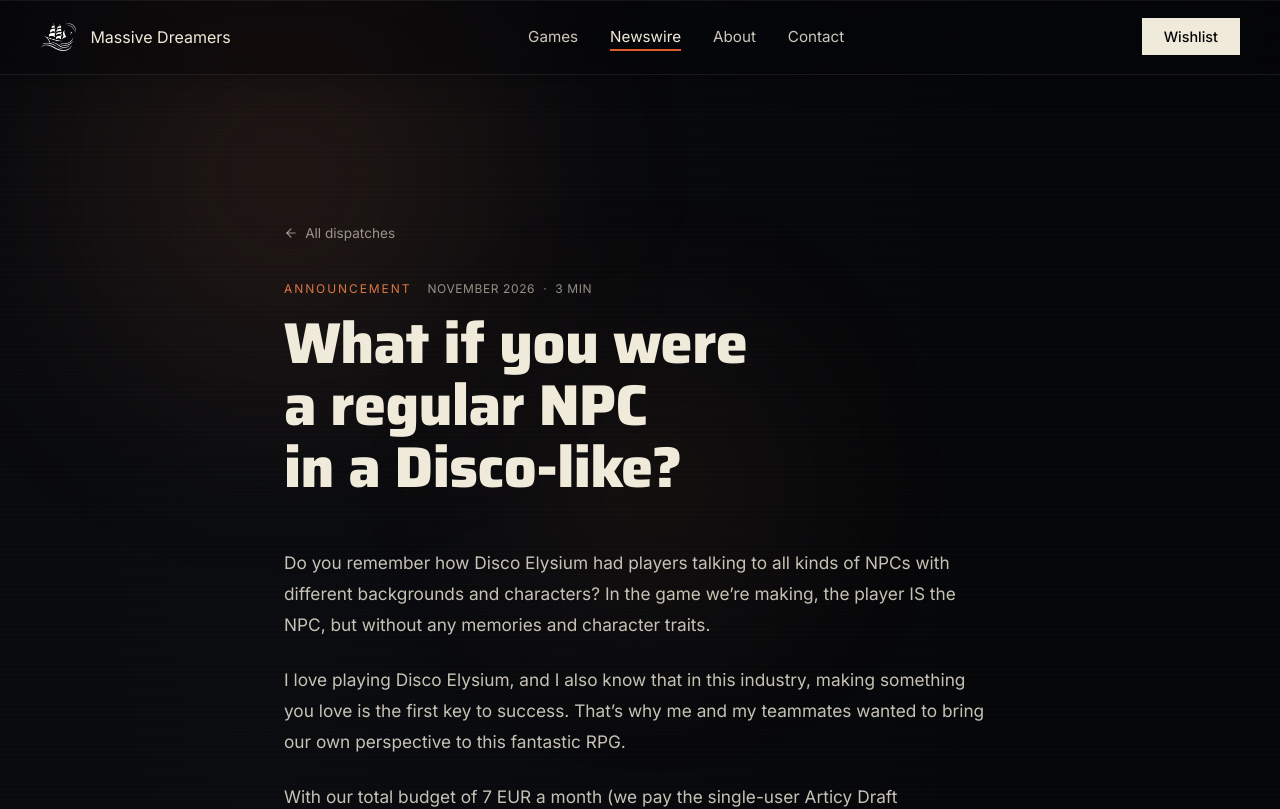
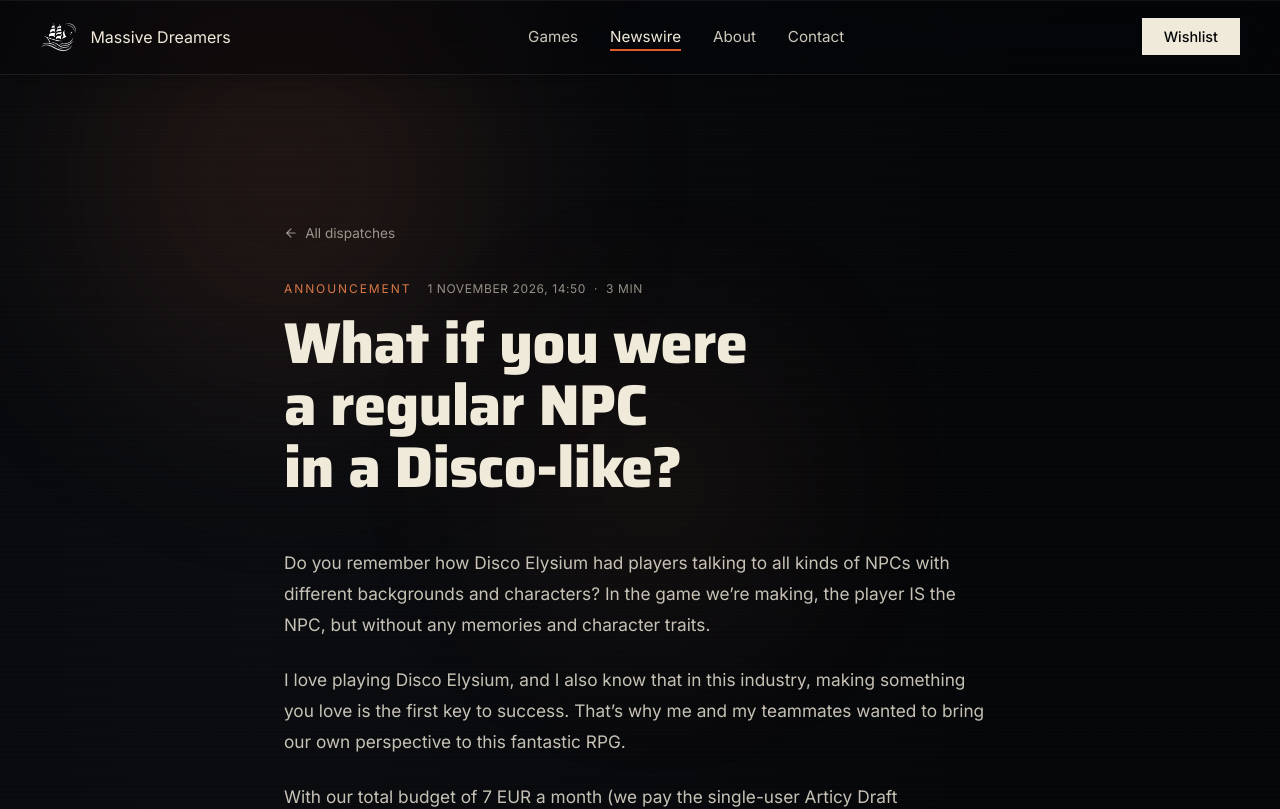
Before and after one commit to Massive-Dreamers/web-app, a React (Vite) app: page /news/regular-npc-in-a-disco-like in a window 1280 px wide. Shown: the top 809 px of the page. Built offline with nearby package versions, Linux system fonts and the light colour scheme.

Commit message:
dates added for articles

```diff
--- a/src/data/dispatches.ts
+++ b/src/data/dispatches.ts
@@ -1,7 +1,7 @@
 import roomsImg from '../assets/rooms.png';
 
-export type NewsCategory = 'announcement' | 'devlog' | 'design';
-export type NewsCategoryLabel = 'Announcement' | 'Devlog' | 'Design Diary';
+export type NewsCategory = 'announcement' | 'devlog' | 'design' | 'tech';
+export type NewsCategoryLabel = 'Announcement' | 'Devlog' | 'Design Diary' | 'Tech';
 
 // One piece of an article body, rendered in order on the article page.
 export type DispatchBlock =
@@ -16,7 +16,8 @@ export interface Dispatch {
   title: string;
   category: NewsCategoryLabel;
   categoryKey: NewsCategory;
-  date: string;
+  // When the article went live, as ISO 8601 with the studio's offset (Baku, +04:00).
+  publishedAt: string;
   readTime: string;
   excerpt: string;
   image: string;
@@ -34,7 +35,7 @@ export const dispatches: Dispatch[] = [
     title: 'What if you were a regular NPC in a Disco-like?',
     category: 'Announcement',
     categoryKey: 'announcement',
-    date: 'November 2026',
+    publishedAt: '2026-11-01T18:50:00+04:00',
     readTime: '3 min',
     excerpt:
       'In Mind Your Stay, the player IS the NPC: a receptionist with no memories and no character traits, deciding who gets to spend the night at Safe Haven.',
@@ -108,3 +109,20 @@ export const dispatches: Dispatch[] = [
     ],
   },
 ];
+
+// "1 November 2026" — shown in the reader's own time zone.
+export function formatDispatchDate(iso: string): string {
+  return new Date(iso).toLocaleDateString('en-GB', {
+    day: 'numeric',
+    month: 'long',
+    year: 'numeric',
+  });
+}
+
+// "18:50" — shown in the reader's own time zone.
+export function formatDispatchTime(iso: string): string {
+  return new Date(iso).toLocaleTimeString('en-GB', {
+    hour: '2-digit',
+    minute: '2-digit',
+  });
+}
--- a/src/pages/News.tsx
+++ b/src/pages/News.tsx
@@ -5,7 +5,12 @@ import { ArrowUpRight } from 'lucide-react';
 import StudioHeader from '../components/StudioHeader';
 import Footer from '../components/Footer';
 import AbstractField from '../components/AbstractField';
-import { dispatches, type NewsCategory as DispatchCategory } from '../data/dispatches';
+import {
+  dispatches,
+  formatDispatchDate,
+  formatDispatchTime,
+  type NewsCategory as DispatchCategory,
+} from '../data/dispatches';
 import '../styles/StudioHome.css';
 import '../styles/News.css';
 
@@ -18,6 +23,7 @@ const filters: { key: NewsFilter; label: string }[] = [
   { key: 'announcement', label: 'Announcements' },
   { key: 'devlog', label: 'Devlogs' },
   { key: 'design', label: 'Design Diaries' },
+  { key: 'tech', label: 'Tech' },
 ];
 
 export default function News() {
@@ -94,7 +100,9 @@ export default function News() {
 
                   <div className="news-card-body">
                     <div className="news-card-meta">
-                      <span>{article.date}</span>
+                      <time dateTime={article.publishedAt}>
+                        {formatDispatchDate(article.publishedAt)}, {formatDispatchTime(article.publishedAt)}
+                      </time>
                       <span aria-hidden>&middot;</span>
                       <span>{article.readTime}</span>
                     </div>
--- a/src/pages/NewsArticle.tsx
+++ b/src/pages/NewsArticle.tsx
@@ -5,7 +5,12 @@ import StudioHeader from '../components/StudioHeader';
 import Footer from '../components/Footer';
 import AbstractField from '../components/AbstractField';
 import NotFound from '../components/NotFound';
-import { dispatches, type DispatchBlock } from '../data/dispatches';
+import {
+  dispatches,
+  formatDispatchDate,
+  formatDispatchTime,
+  type DispatchBlock,
+} from '../data/dispatches';
 import { STEAM_URL } from '../data/games';
 import '../styles/StudioHome.css';
 import '../styles/News.css';
@@ -72,7 +77,9 @@ export default function NewsArticle() {
           <header className="article-header">
             <div className="news-card-meta">
               <span className="article-tag">{article.category}</span>
-              <span>{article.date}</span>
+              <time dateTime={article.publishedAt}>
+                {formatDispatchDate(article.publishedAt)}, {formatDispatchTime(article.publishedAt)}
+              </time>
               <span aria-hidden>&middot;</span>
               <span>{article.readTime}</span>
             </div>
--- a/src/pages/StudioHome.tsx
+++ b/src/pages/StudioHome.tsx
@@ -8,7 +8,7 @@ import Footer from '../components/Footer';
 import SteamCard from '../components/SteamCard';
 import AbstractField from '../components/AbstractField';
 import { games } from '../data/games';
-import { dispatches } from '../data/dispatches';
+import { dispatches, formatDispatchDate } from '../data/dispatches';
 import { useNewsletterSignup } from '../hooks/useNewsletterSignup';
 import '../styles/StudioHome.css';
 
@@ -30,7 +30,7 @@ const dispatchPreview = dispatches.slice(0, 3).map((d) => ({
   id: d.id,
   title: d.title,
   category: d.category,
-  date: d.date,
+  publishedAt: d.publishedAt,
   image: d.image,
   href: d.href,
 }));
@@ -493,7 +493,7 @@ export default function StudioHome() {
                     <div className="home-dispatch-meta">
                       <span className="home-dispatch-cat">{d.category}</span>
                       <span aria-hidden>&middot;</span>
-                      <span>{d.date}</span>
+                      <time dateTime={d.publishedAt}>{formatDispatchDate(d.publishedAt)}</time>
                     </div>
                     <h3 className="home-dispatch-title">{d.title}</h3>
                     <span className="home-dispatch-read">
--- a/vite.config.ts
+++ b/vite.config.ts
@@ -12,6 +12,7 @@ interface PageMeta {
   description: string
   image?: string
   type?: 'website' | 'article'
+  publishedAt?: string
 }
 
 // Social sites (Facebook, X, LinkedIn, Telegram...) don't run JavaScript, so link
@@ -67,6 +68,7 @@ interface DispatchMeta {
   id: string
   title: string
   excerpt: string
+  publishedAt: string
   ogImage?: string
 }
 
@@ -83,6 +85,7 @@ async function loadArticlePages(root: string): Promise<PageMeta[]> {
       description: d.excerpt,
       image: d.ogImage,
       type: 'article',
+      publishedAt: d.publishedAt,
     }))
   } catch (err) {
     // A broken preview shouldn't break the deploy: articles fall back to the default tags.
@@ -105,7 +108,7 @@ function seoTags(page: PageMeta) {
   const url = `${SITE_URL}${page.path === '/' ? '/' : `${page.path}/`}`
   const image = `${SITE_URL}${page.image ?? DEFAULT_IMAGE}`
 
-  return [
+  const tags = [
     `<title>${title}</title>`,
     `<meta name="description" content="${description}" />`,
     `<meta property="og:type" content="${page.type ?? 'website'}" />`,
@@ -120,7 +123,11 @@ function seoTags(page: PageMeta) {
     `<meta name="twitter:title" content="${title}" />`,
     `<meta name="twitter:description" content="${description}" />`,
     `<meta name="twitter:image" content="${image}" />`,
-  ].join('\n    ')
+  ]
+  if (page.publishedAt) {
+    tags.push(`<meta property="article:published_time" content="${escapeHtml(page.publishedAt)}" />`)
+  }
+  return tags.join('\n    ')
 }
 
 const SEO_BLOCK = /<!--seo:start-->[\s\S]*?<!--seo:end-->/
```
